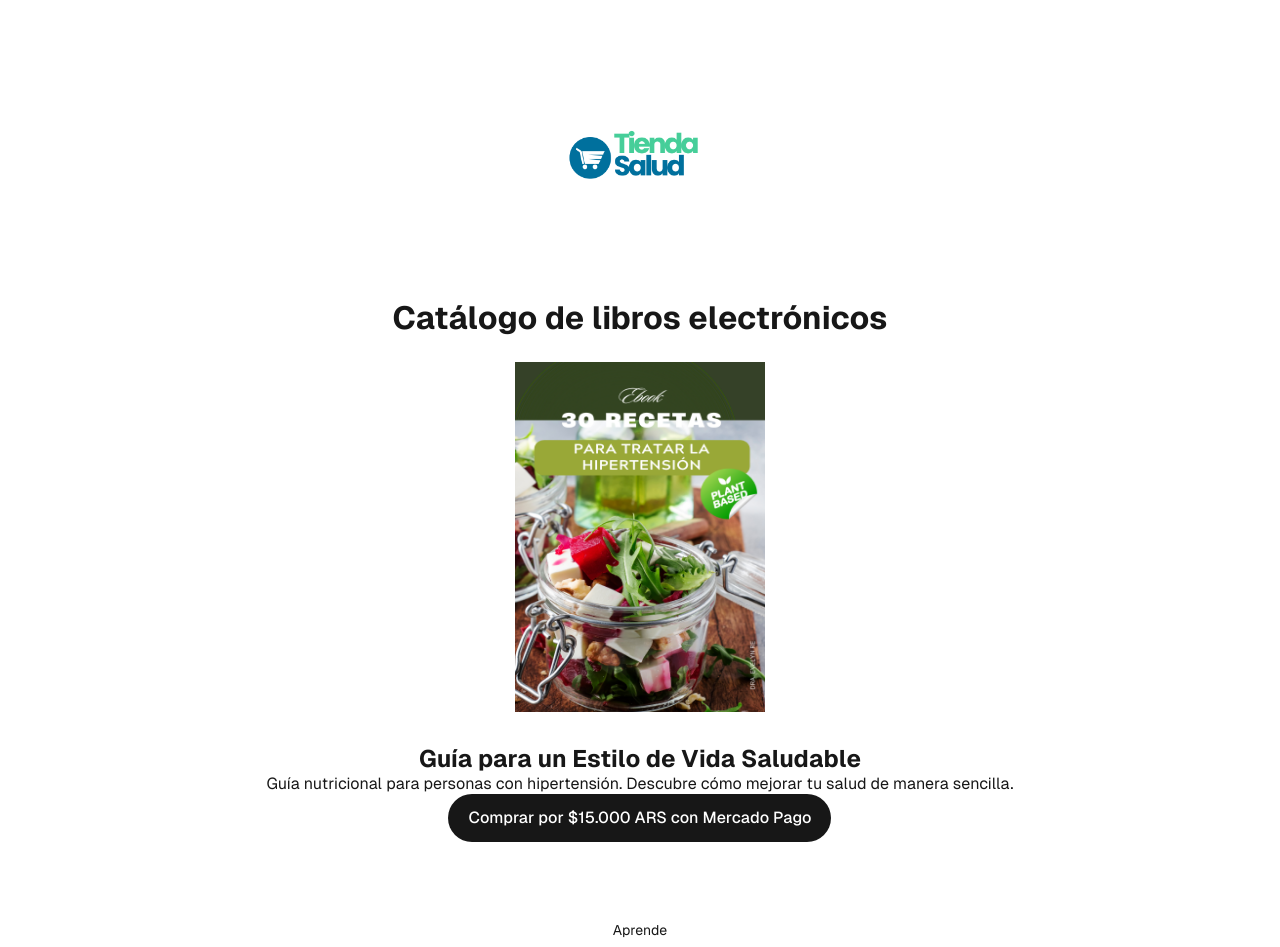
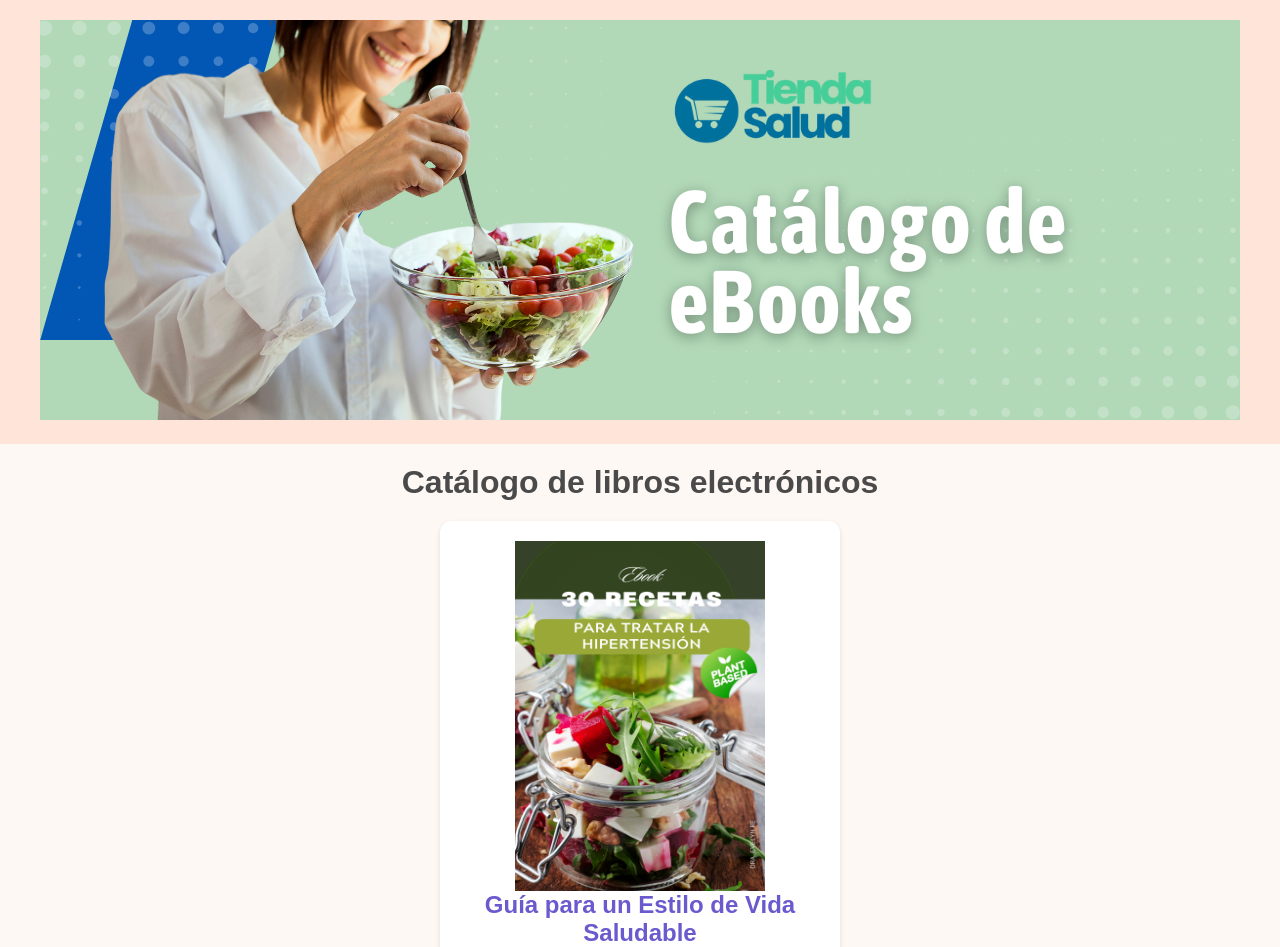
Before and after one commit to evelynre2024/mi-tienda-online, a Next.js app in the folder tu-tienda-online/: page / in a window 1280 px wide. Shown: the top 947 px of the page. Built offline with nearby package versions, Linux system fonts and the light colour scheme.

Commit message:
Asegurando que todos los archivos estén sincronizados

```diff
--- a/tu-tienda-online/app/page.js
+++ b/tu-tienda-online/app/page.js
@@ -1,30 +1,30 @@
 // Indicamos que es un componente del lado del cliente
 "use client";
 
-import { useState, useEffect } from "react";
 import Image from "next/image";
 import styles from "./page.module.css";
 
 export default function Home() {
-  // Tienda Salud
-
   return (
     <div className={styles.page}>
+      {/* Banner de Tienda */}
       <header className={styles.header}>
         <Image
-          src="/tienda-salud.png"
-          alt="Logo de Tienda Salud"
-          width={150}
-          height={150}
+          src="/Banner tienda.png" // Asegúrate de que este archivo esté en la carpeta "public"
+          alt="Banner de la Tienda Salud"
+          width={1200} // Ajusta el tamaño según necesites
+          height={400}
+          priority
         />
       </header>
 
+      {/* Contenido principal */}
       <main className={styles.main}>
         <h1>Catálogo de libros electrónicos</h1>
 
         <div className={styles.product}>
           <Image
-            src="/portada-ebook.png"
+            src="/portada-ebook.png" // Imagen de portada del eBook
             alt="Portada del libro electrónico"
             width={250}
             height={350}
@@ -33,7 +33,7 @@ export default function Home() {
             <h2>Guía para un Estilo de Vida Saludable</h2>
             <p>Guía nutricional para personas con hipertensión. Descubre cómo mejorar tu salud de manera sencilla.</p>
             <a
-              href="https://mpago.la/2wsBvQM"
+              href="https://mpago.la/2wsBvQM" // Link de Mercado Pago
               target="_blank"
               rel="noopener noreferrer"
               className={styles.buyButton}
@@ -44,8 +44,9 @@ export default function Home() {
         </div>
       </main>
 
+      {/* Footer */}
       <footer className={styles.footer}>
-        <p>Aprende</p>
+        <p>Tienda Salud © 2024</p>
       </footer>
     </div>
   );
--- a/tu-tienda-online/app/page.module.css
+++ b/tu-tienda-online/app/page.module.css
@@ -1,102 +1,55 @@
 .page {
-  --gray-rgb: 0, 0, 0;
-  --gray-alpha-200: rgba(var(--gray-rgb), 0.08);
-  --gray-alpha-100: rgba(var(--gray-rgb), 0.05);
-
-  --button-primary-hover: #383838;
-  --button-secondary-hover: #f2f2f2;
-
-  display: flex;
-  flex-direction: column;
-  align-items: center;
-  justify-content: center;
-  min-height: 100svh;
-  padding: 80px;
-  gap: 32px;
-  font-family: var(--font-geist-sans);
-  text-align: center;
+  font-family: 'Arial', sans-serif;
+  color: #4a4a4a;
+  background-color: #fef8f5;
+  margin: 0;
+  padding: 0;
 }
 
 .header {
-  margin-bottom: 32px;
+  text-align: center;
+  background-color: #ffe5d9;
+  padding: 20px;
 }
 
 .main {
-  display: flex;
-  flex-direction: column;
-  align-items: center;
-  gap: 24px; /* Ajuste del espacio */
+  text-align: center;
+  margin: 20px;
 }
 
 .product {
   display: flex;
   flex-direction: column;
   align-items: center;
-  gap: 16px;
+  background-color: #fff;
+  border-radius: 12px;
+  box-shadow: 0 2px 5px rgba(0, 0, 0, 0.1);
+  padding: 20px;
+  margin: 20px auto;
+  max-width: 400px;
 }
 
-.productDetails {
-  text-align: center;
-  margin-top: 16px; /* Añadir margen para separar texto de la imagen */
-  margin-bottom: 16px; /* Añadir margen para separar el texto del botón */
+.productDetails h2 {
+  color: #6a5acd;
 }
 
 .buyButton {
-  appearance: none;
-  border-radius: 128px;
-  height: 48px;
-  padding: 0 20px;
-  border: none;
-  background: var(--foreground);
-  color: var(--background);
-  cursor: pointer;
-  display: inline-flex;
-  align-items: center;
-  justify-content: center;
-  font-size: 16px;
-  line-height: 20px;
-  font-weight: 500;
-  transition: background 0.2s, color 0.2s;
+  display: inline-block;
+  padding: 10px 20px;
+  margin-top: 15px;
+  background-color: #ffe5d9;
+  color: #4a4a4a;
+  text-decoration: none;
+  border-radius: 6px;
+  transition: all 0.3s ease;
 }
 
 .buyButton:hover {
-  background: var(--button-primary-hover);
+  background-color: #ffcab0;
 }
 
 .footer {
-  margin-top: 32px;
+  text-align: center;
+  background-color: #ffe5d9;
+  padding: 10px;
 }
-
-.footer p {
-  font-size: 14px;
-}
-
-@media (max-width: 600px) {
-  .page {
-    padding: 32px;
-  }
-
-  .main {
-    align-items: center;
-  }
-
-  .product {
-    align-items: center;
-  }
-
-  .buyButton {
-    font-size: 14px;
-    height: 40px;
-    padding: 0 16px;
-  }
-
-  .footer {
-    text-align: center;
-  }
-}
-
-@media (prefers-color-scheme: dark) {
-  .logo {
-    filter: invert();
-  }
-}
```
Also changed, not shown: tu-tienda-online/app/about/page.js.txt, tu-tienda-online/public/Banner tienda.png (added).
